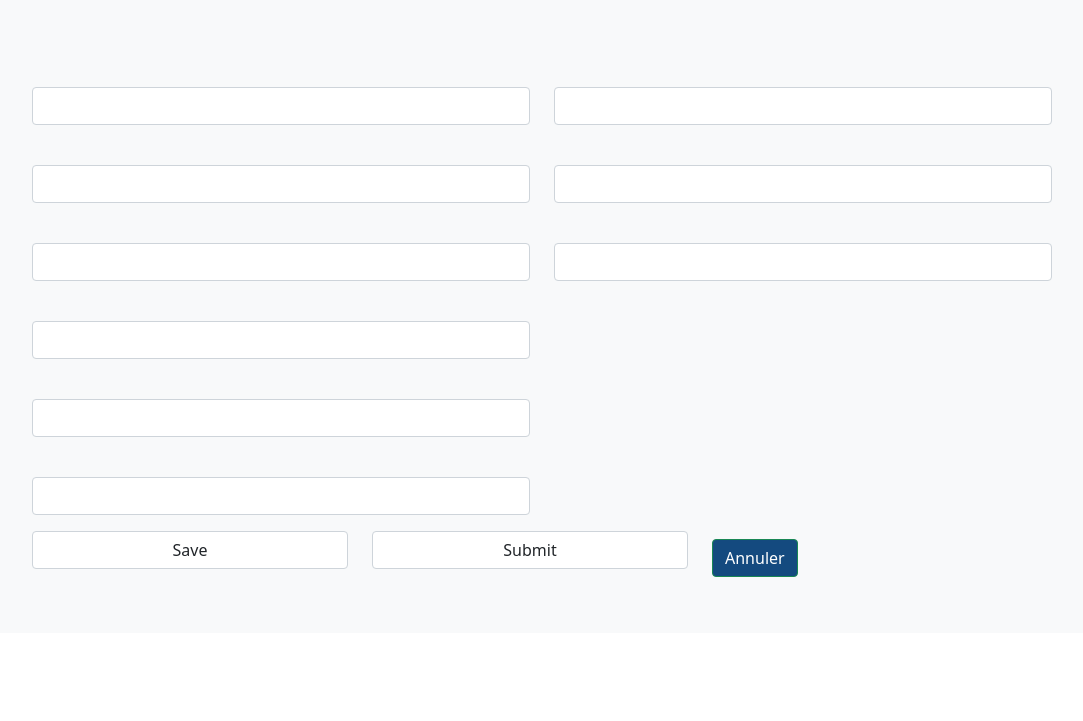
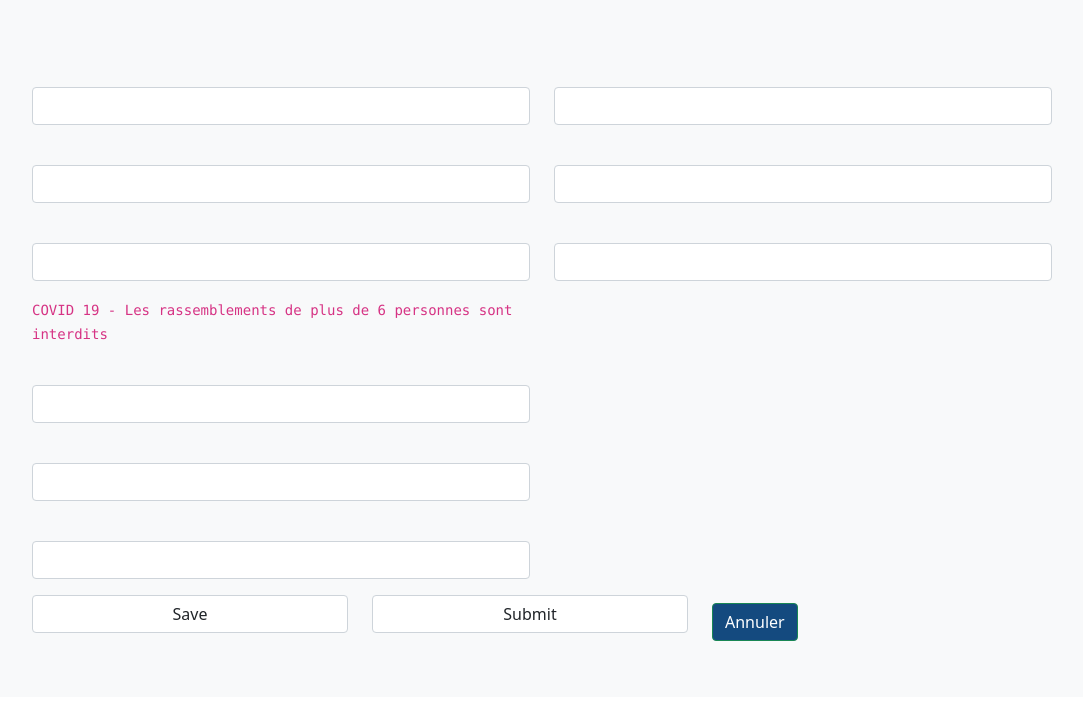
Before and after one commit to Ellimaca/Sortir_com, a Symfony app: template templates/event/create.html.twig in a window 1280 px wide. Shown: the part 170-891 px from the top of the page, without its empty margins (98-1181 px from the left). Before the commit the page ends 747 px from the top, so only its background shows below. Run offline with Twig, Linux system fonts and the light colour scheme; the template is opened without the code that fills it, so the values that code supplies are empty; form fields are guessed from the names that the template uses; some libraries are stand-ins or nearby versions.

Commit message:
Creer sortie assert

```diff
--- a/templates/event/create.html.twig
+++ b/templates/event/create.html.twig
@@ -20,6 +20,7 @@
                  <p>{{ form_row((eventForm.name)) }}</p>
                  <p>{{ form_row((eventForm.dateTimeStart)) }}</p>
                  <p>{{ form_row((eventForm.registrationDeadline)) }}</p>
+                     <code>COVID 19 - Les rassemblements de plus de 6 personnes sont interdits</code>
                  <p>{{ form_row((eventForm.maxNumberParticipants)) }}</p>
                  <p>{{ form_row((eventForm.duration)) }}</p>
                  <p>{{ form_row((eventForm.description)) }}</p>
```
Also changed, not shown: src/Entity/Event.php (+11 -3 lines).
